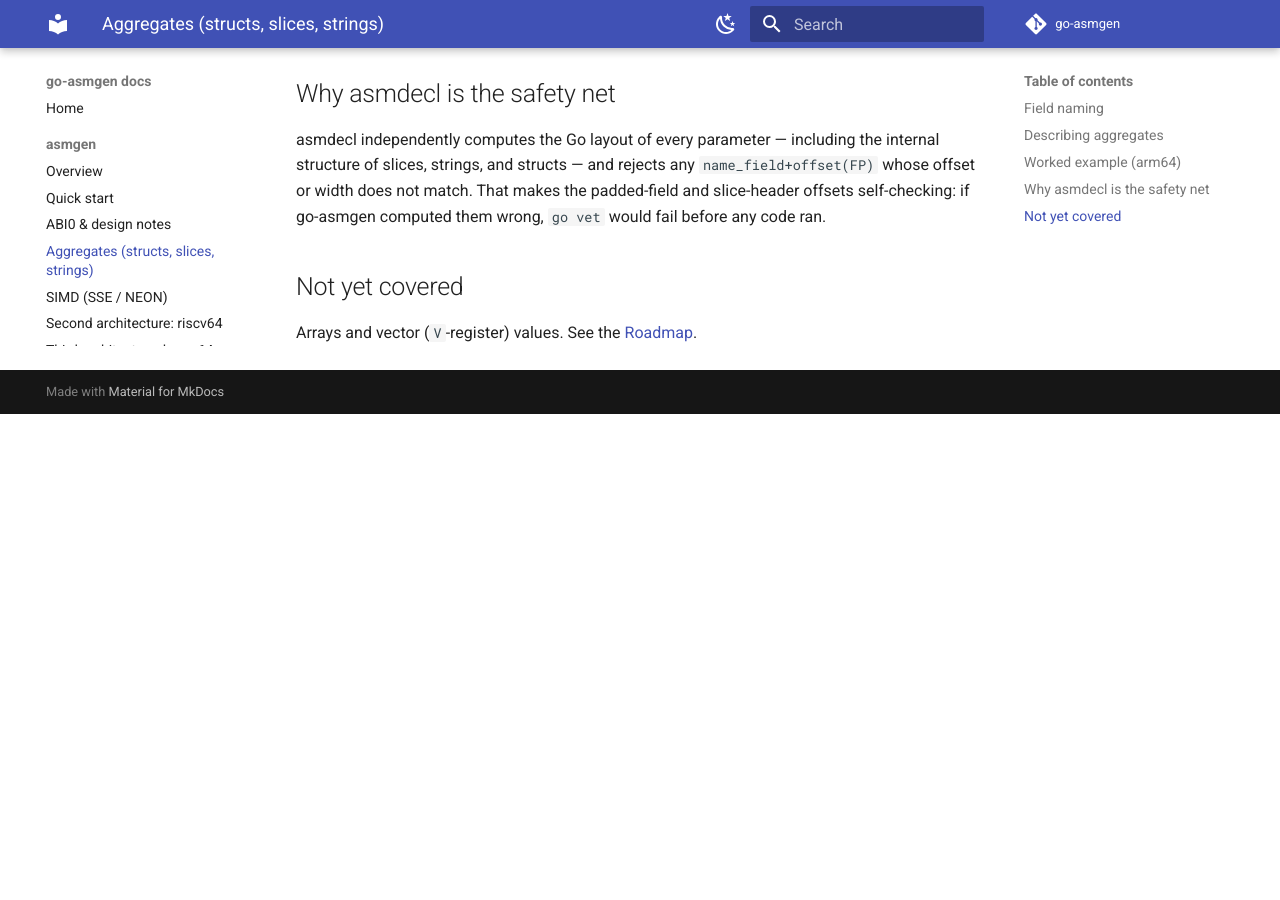
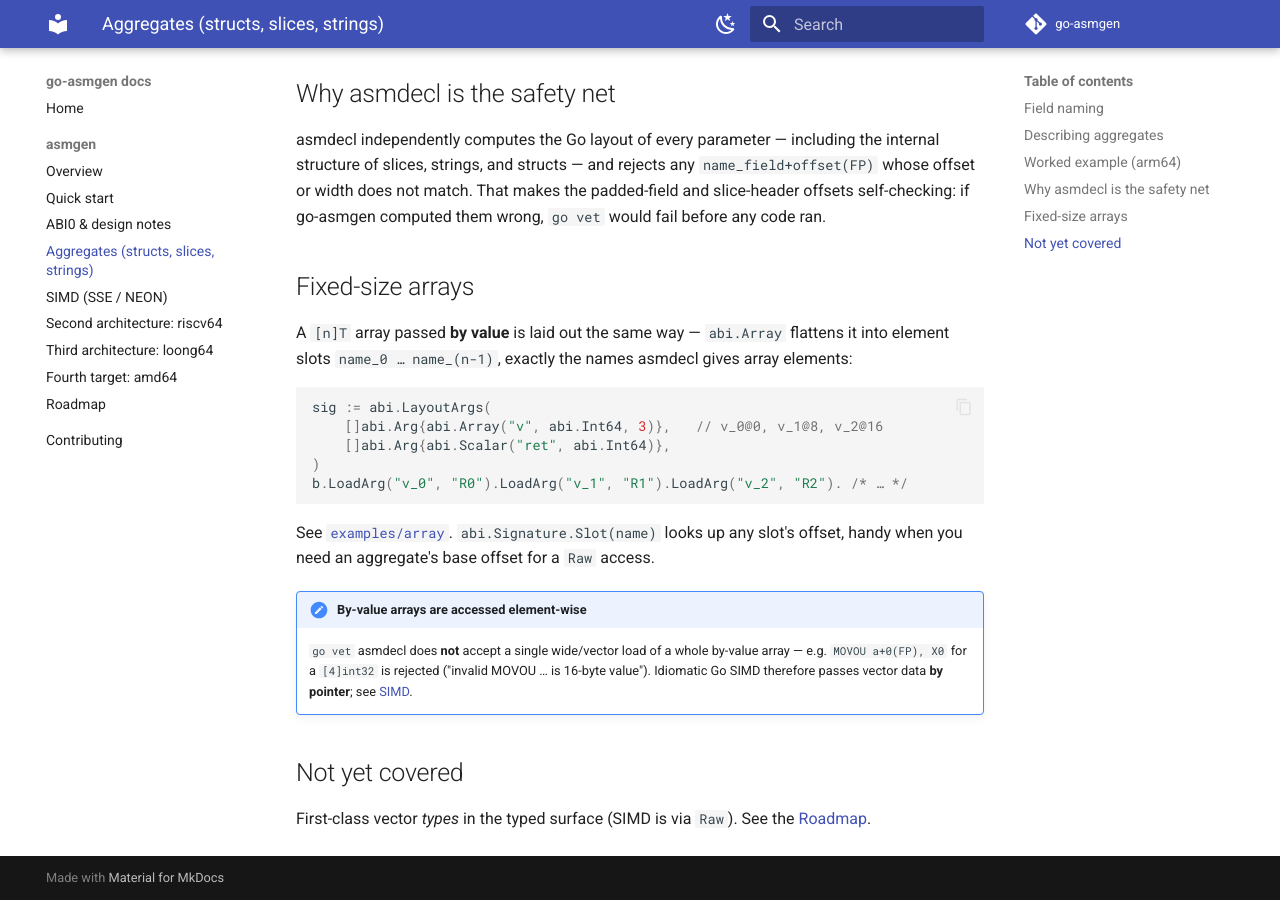
Before and after one commit to go-asmgen/docs, an MkDocs documentation site: the page built from docs/asmgen/aggregates.md, in a window 1280 px wide and 900 px high, scrolled down 1562 px. Built offline with MkDocs 1.6.1 and Material for MkDocs 9.7.7, drawn with Linux system fonts in a browser that asks for light colours; the version menu is left out; before the commit the page ends 1976 px from its top, so only the background shows below that.

Commit message:
Document array value parameters; correct the SIMD-by-value framing
- Aggregates page: new "Fixed-size arrays" section (abi.Array element slots,
  Signature.Slot) with the asmdecl note that whole by-value arrays can't be
  vector-loaded in one instruction.
- SIMD page: explain why vectors go by pointer (asmdecl rejects whole-array
  vector loads), not by value.
- Roadmap: arrays done; vectors-by-value not pursued; typed vector-load helper
  noted as possible future work.

Co-Authored-By: Claude Opus 4.8 (1M context) <noreply@anthropic.com>

````diff
--- a/docs/asmgen/aggregates.md
+++ b/docs/asmgen/aggregates.md
@@ -73,6 +73,31 @@ internal structure of slices, strings, and structs — and rejects any
 padded-field and slice-header offsets self-checking: if go-asmgen computed them
 wrong, `go vet` would fail before any code ran.
 
+## Fixed-size arrays
+
+A `[n]T` array passed **by value** is laid out the same way — `abi.Array` flattens
+it into element slots `name_0 … name_(n-1)`, exactly the names asmdecl gives array
+elements:
+
+```go
+sig := abi.LayoutArgs(
+    []abi.Arg{abi.Array("v", abi.Int64, 3)},   // v_0@0, v_1@8, v_2@16
+    []abi.Arg{abi.Scalar("ret", abi.Int64)},
+)
+b.LoadArg("v_0", "R0").LoadArg("v_1", "R1").LoadArg("v_2", "R2"). /* … */
+```
+
+See [`examples/array`](https://github.com/go-asmgen/asmgen/tree/main/examples/array).
+`abi.Signature.Slot(name)` looks up any slot's offset, handy when you need an
+aggregate's base offset for a `Raw` access.
+
+!!! note "By-value arrays are accessed element-wise"
+    `go vet` asmdecl does **not** accept a single wide/vector load of a whole
+    by-value array — e.g. `MOVOU a+0(FP), X0` for a `[4]int32` is rejected
+    ("invalid MOVOU … is 16-byte value"). Idiomatic Go SIMD therefore passes
+    vector data **by pointer**; see [SIMD](simd.md).
+
 ## Not yet covered
 
-Arrays and vector (`V`-register) values. See the [Roadmap](roadmap.md).
+First-class vector *types* in the typed surface (SIMD is via `Raw`). See the
+[Roadmap](roadmap.md).
````
Also changed, not shown: docs/asmgen/roadmap.md (+12 -3 lines), docs/asmgen/simd.md (+12 -3 lines).
